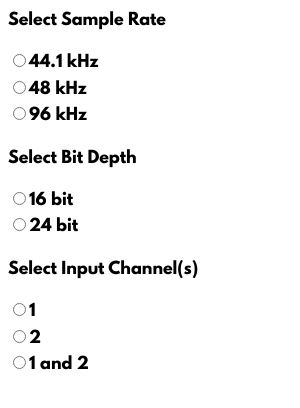
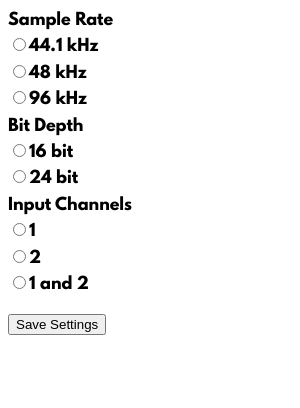
Before and after one commit to privatezero/gui-work, an Electron app: page app/index.html in a window 300 px wide. Drawn offline with Linux system fonts and the light colour scheme.

Commit message:
changes for button

```diff
--- a/app/index.html
+++ b/app/index.html
@@ -1,25 +1,20 @@
 <html>
 <link rel="stylesheet" href="css/main.css" />
 <body>
-    <p>Select Sample Rate</p>
-    <form>
+    <form id="settings">
+        Sample Rate<br>
         <input type="radio" name="samplerate" value="44.1 kHz">44.1 kHz<br>
         <input type="radio" name="samplerate" value="48 kHz">48 kHz<br>
-        <input type="radio" name="samplerate" value="96 kHz">96 kHz
-    </form>
-
-    <p>Select Bit Depth</p>
-    <form>
+        <input type="radio" name="samplerate" value="96 kHz">96 kHz<br>
+        Bit Depth<br>
         <input type="radio" name="bitdepth" value="16 bit">16 bit<br>
-        <input type="radio" name="bitdepth" value="24 bit">24 bit
-    </form>
-
-    <p>Select Input Channel(s)</p>
-    <form>
+        <input type="radio" name="bitdepth" value="24 bit">24 bit<br>
+        Input Channels<br>
         <input type="radio" name="channels" value="1">1<br>
         <input type="radio" name="channels" value="2">2<br>
-        <input type="radio" name="channels" value="1 and 2">1 and 2
+        <input type="radio" name="channels" value="1 and 2">1 and 2<br>
     </form>
+    <button id="submit" class="button">Save Settings</button>
     <script src="js/index.js"></script>
     </body>
 </html>
--- a/app/js/index.js
+++ b/app/js/index.js
@@ -0,0 +1,10 @@
+document.getElementById("submit").addEventListener("click", getsettings);
+
+function getsettings() {
+    var bitdepth = document.querySelector('input[name = "bitdepth"]:checked').value;
+    var samplerate = document.querySelector('input[name = "samplerate"]:checked').value;
+    var channels = document.querySelector('input[name = "channels"]:checked').value;
+    console.log(samplerate)
+    console.log(bitdepth)
+    console.log(channels)
+}
```
